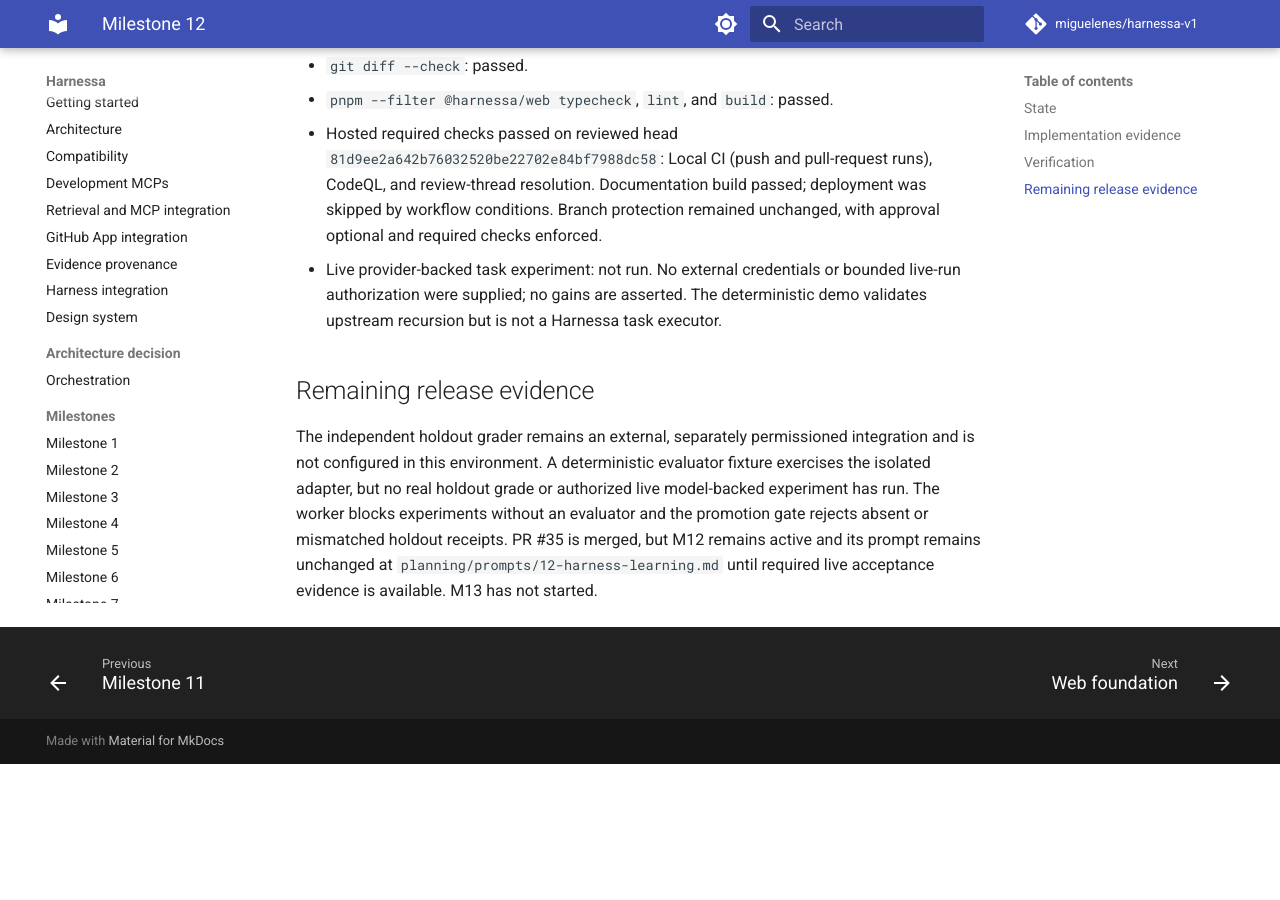
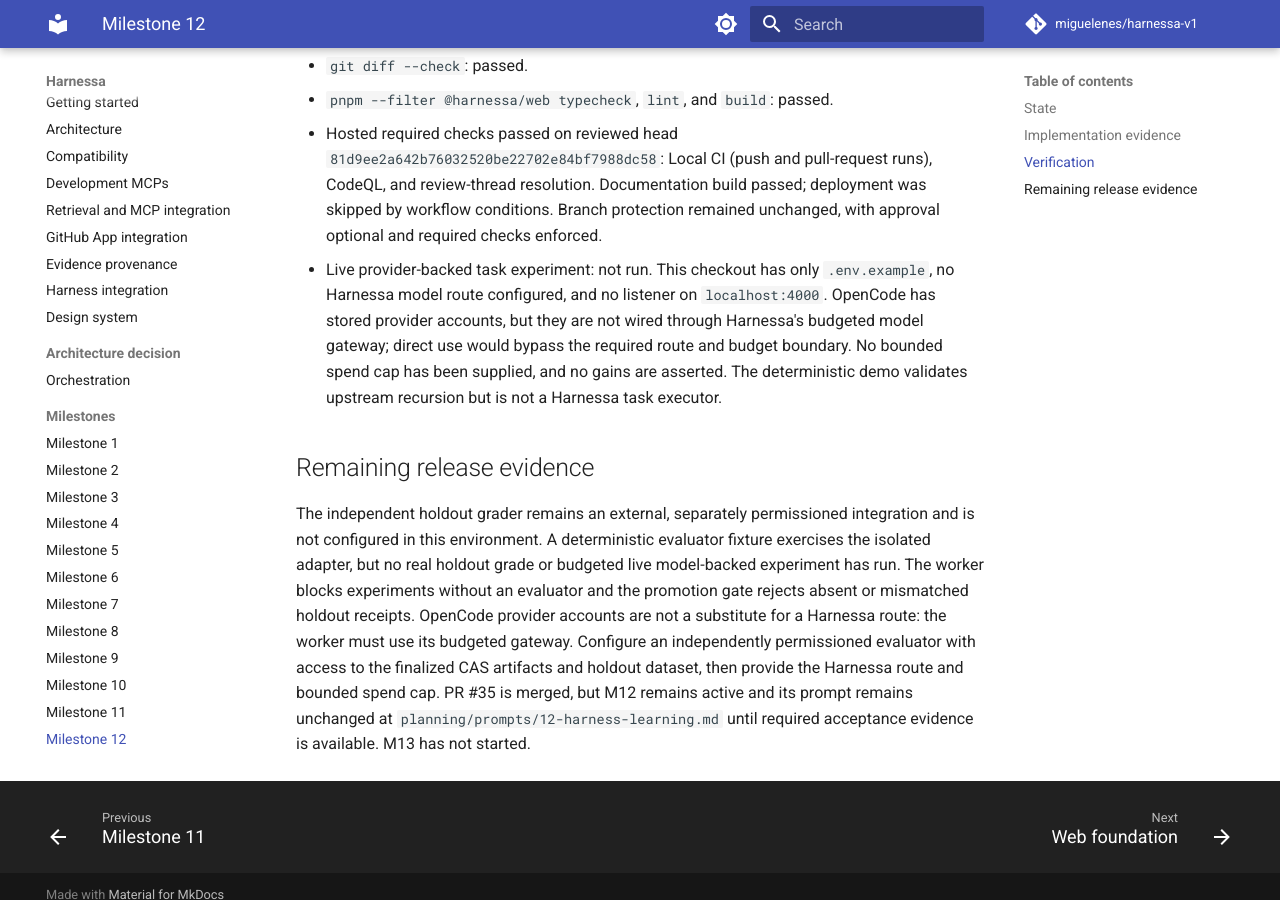
Before and after one commit to miguelenes/harnessa-v1, an MkDocs documentation site: the page built from docs/milestones/12.md, in a window 1280 px wide and 900 px high, scrolled down 2186 px. Built offline with MkDocs 1.6.1 and Material for MkDocs 9.7.7, drawn with Linux system fonts in a browser that asks for light colours; comment, search, counter and statistics services are not loaded; before the commit the page ends 2950 px from its top, so only the background shows below that.

Commit message:
docs: clarify M12 model route blocker

```diff
--- a/docs/milestones/12.md
+++ b/docs/milestones/12.md
@@ -25,8 +25,8 @@
 - `git diff --check`: passed.
 - `pnpm --filter @harnessa/web typecheck`, `lint`, and `build`: passed.
 - Hosted required checks passed on reviewed head `81d9ee2a642b76032520be22702e84bf7988dc58`: Local CI (push and pull-request runs), CodeQL, and review-thread resolution. Documentation build passed; deployment was skipped by workflow conditions. Branch protection remained unchanged, with approval optional and required checks enforced.
-- Live provider-backed task experiment: not run. No external credentials or bounded live-run authorization were supplied; no gains are asserted. The deterministic demo validates upstream recursion but is not a Harnessa task executor.
+- Live provider-backed task experiment: not run. This checkout has only `.env.example`, no Harnessa model route configured, and no listener on `localhost:4000`. OpenCode has stored provider accounts, but they are not wired through Harnessa's budgeted model gateway; direct use would bypass the required route and budget boundary. No bounded spend cap has been supplied, and no gains are asserted. The deterministic demo validates upstream recursion but is not a Harnessa task executor.
 
 ## Remaining release evidence
 
-The independent holdout grader remains an external, separately permissioned integration and is not configured in this environment. A deterministic evaluator fixture exercises the isolated adapter, but no real holdout grade or authorized live model-backed experiment has run. The worker blocks experiments without an evaluator and the promotion gate rejects absent or mismatched holdout receipts. PR #35 is merged, but M12 remains active and its prompt remains unchanged at `planning/prompts/12-harness-learning.md` until required live acceptance evidence is available. M13 has not started.
+The independent holdout grader remains an external, separately permissioned integration and is not configured in this environment. A deterministic evaluator fixture exercises the isolated adapter, but no real holdout grade or budgeted live model-backed experiment has run. The worker blocks experiments without an evaluator and the promotion gate rejects absent or mismatched holdout receipts. OpenCode provider accounts are not a substitute for a Harnessa route: the worker must use its budgeted gateway. Configure an independently permissioned evaluator with access to the finalized CAS artifacts and holdout dataset, then provide the Harnessa route and bounded spend cap. PR #35 is merged, but M12 remains active and its prompt remains unchanged at `planning/prompts/12-harness-learning.md` until required acceptance evidence is available. M13 has not started.
```
